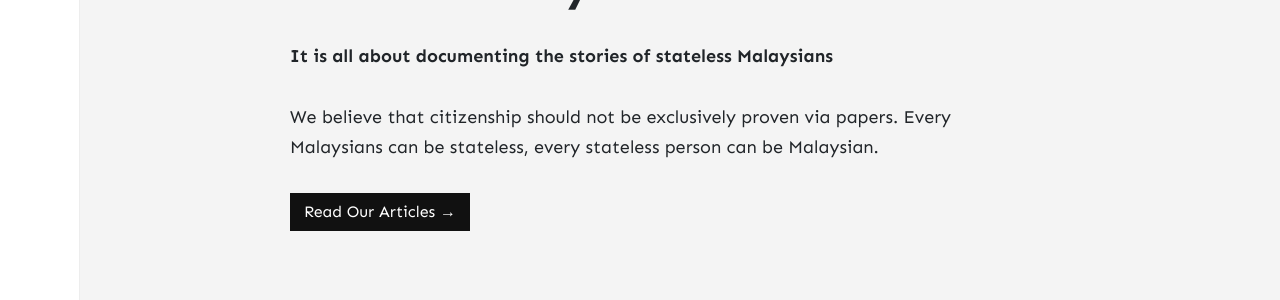
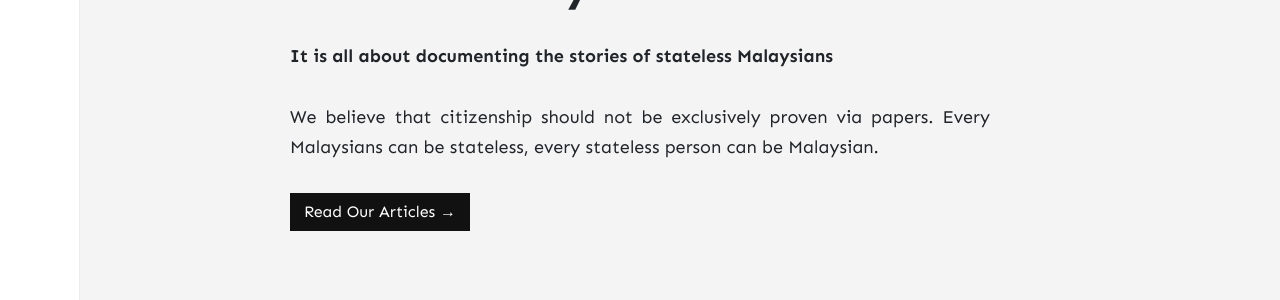
Before and after one commit to wyewlee/st-my, a Jekyll site: the page built from _pages/about.md, in a window 1280 px wide. Shown: the part 345-645 px from the top of the page. Built offline with Jekyll 4.4.1, drawn with Linux system fonts in a browser that asks for light colours; nearby versions of some CDN libraries; comment, search, counter and statistics services are not loaded.

Commit message:
p text align

```diff
--- a/assets/css/theme.scss
+++ b/assets/css/theme.scss
@@ -446,7 +446,7 @@ img, img:hover {
     p {
         margin-top:30px;
         margin-bottom:30px;
-        justify-content: center;
+        text-align: justify;
     }
     code {
         font-size: 15px;
```
